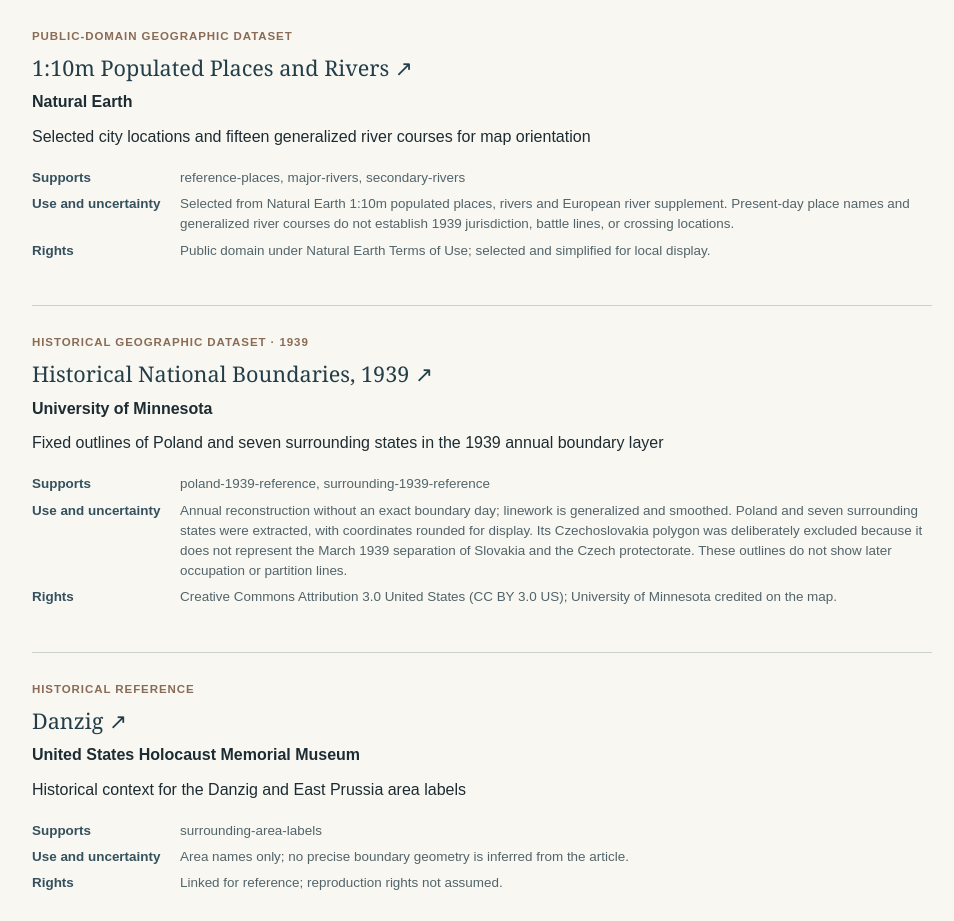
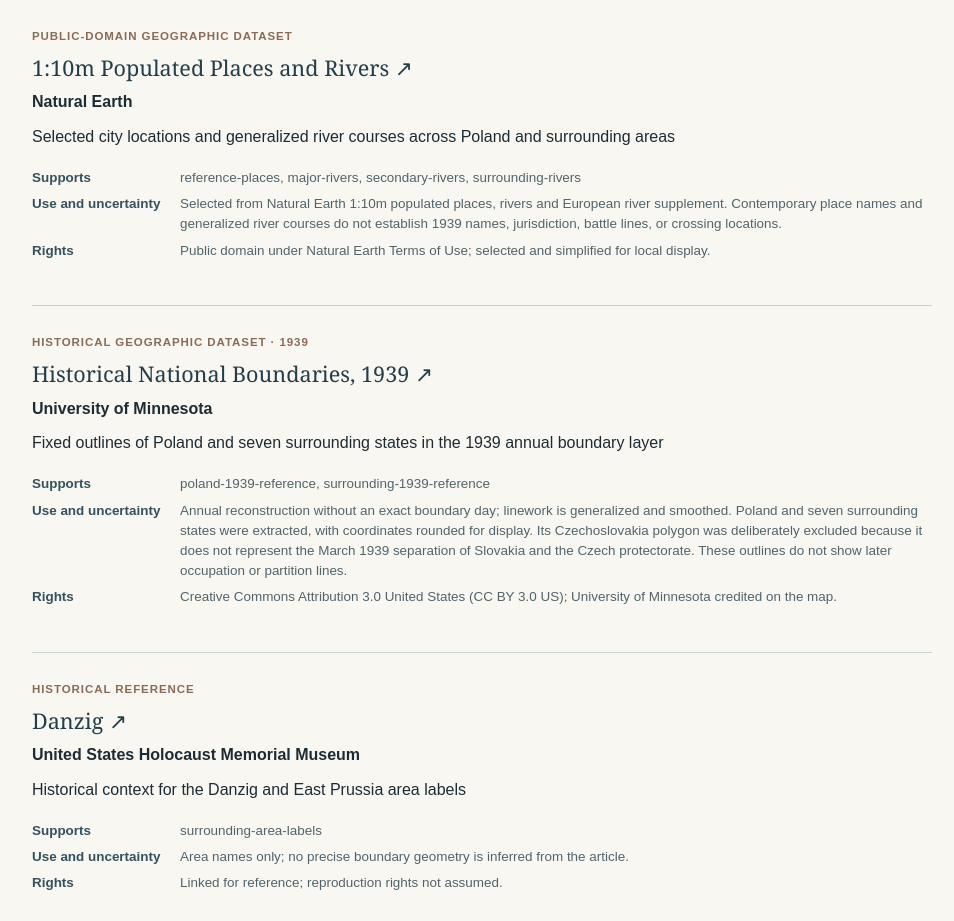
Before and after one commit to rgcruise1978/ostfront-atlas, a React (Vite) app: page /sources in a window 1280 px wide. Shown: the part 2260-3181 px from the top of the page, without its empty margins (158-1112 px from the left). Built offline with nearby package versions, Linux system fonts and the light colour scheme.

Commit message:
Connect regional map data and sources

```diff
--- a/src/data/geography.js
+++ b/src/data/geography.js
@@ -3,6 +3,7 @@ export const geography = {
   placesUrl: '/data/geography/reference-places.geojson',
   riversUrl: '/data/geography/major-rivers.geojson',
   secondaryRiversUrl: '/data/geography/secondary-rivers.geojson',
+  surroundingRiversUrl: '/data/geography/surrounding-rivers.geojson',
   riverLabelsUrl: '/data/geography/river-labels.geojson',
   boundaryUrl: '/data/history/poland-1939-reference.geojson',
   neighborsUrl: '/data/history/surrounding-1939-reference.geojson',
--- a/src/data/sources.json
+++ b/src/data/sources.json
@@ -38,8 +38,8 @@
   {
     "id": "natural-earth-10m", "institution": "Natural Earth", "title": "1:10m Populated Places and Rivers", "date": null,
     "url": "https://www.naturalearthdata.com/downloads/10m-physical-vectors/10m-rivers-lake-centerlines/", "type": "Public-domain geographic dataset",
-    "relevance": "Selected city locations and fifteen generalized river courses for map orientation", "supports": ["reference-places", "major-rivers", "secondary-rivers"],
-    "notes": "Selected from Natural Earth 1:10m populated places, rivers and European river supplement. Present-day place names and generalized river courses do not establish 1939 jurisdiction, battle lines, or crossing locations.", "reuseRights": "Public domain under Natural Earth Terms of Use; selected and simplified for local display."
+    "relevance": "Selected city locations and generalized river courses across Poland and surrounding areas", "supports": ["reference-places", "major-rivers", "secondary-rivers", "surrounding-rivers"],
+    "notes": "Selected from Natural Earth 1:10m populated places, rivers and European river supplement. Contemporary place names and generalized river courses do not establish 1939 names, jurisdiction, battle lines, or crossing locations.", "reuseRights": "Public domain under Natural Earth Terms of Use; selected and simplified for local display."
   },
   {
     "id": "umn-historical-borders-1939", "institution": "University of Minnesota", "title": "Historical National Boundaries, 1939", "date": "1939",
```
